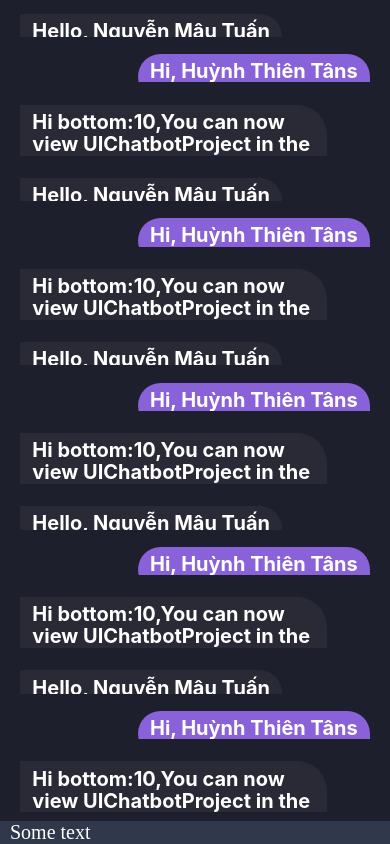
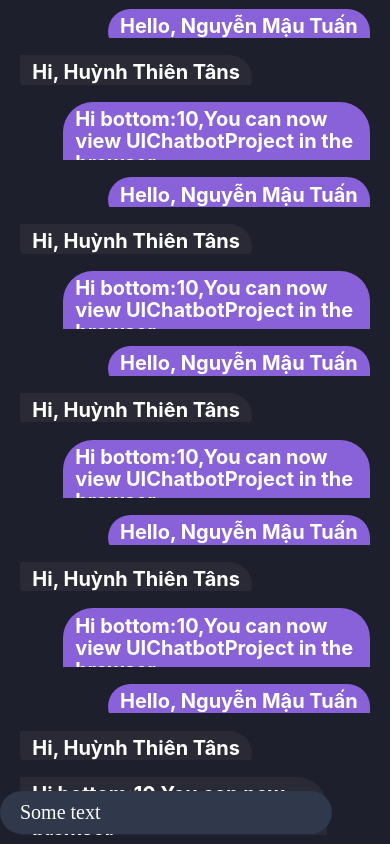
Before and after one commit to nguyentriencf/client-chatbot, a React Native app in the folder UIChatbotProject/: screen / in a window 390 px wide. Built offline with nearby package versions, Linux system fonts and the light colour scheme.

Commit message:
fix input message

```diff
--- a/UIChatbotProject/App.js
+++ b/UIChatbotProject/App.js
@@ -71,7 +71,7 @@ class App extends React.Component {
       text="Hi, Huỳnh Thiên Tâns"
       />
       <MessageBubble
-       mine
+      not_mine
       text="Hi bottom:10,You can now view UIChatbotProject in the browser"
       />
       </View>
--- a/UIChatbotProject/components/Input.js
+++ b/UIChatbotProject/components/Input.js
@@ -18,7 +18,7 @@ const pressed = ()=>{
 class Input extends React.Component {
   render(){
     return(
-        <View>
+        <View style={styles.container}>
           <Ionicons />
             <TextInput placeholder='Some text'
            style={styles.input}>
@@ -35,23 +35,20 @@ export default Input
 const styles = StyleSheet.create({
   container:{
     flexDirection:'row',
-    alignSelf:'center',
-    alignItems:'center',
+    alignSelf:'righgt',
+    alignItems:'right',
     width:'85%',
     position:'absolute',
     bottom:10,
     paddingHorizontal:20,
     paddingVertical:10,
-    borderRadius:30,
-    borderColor:'#ffffff'
+    borderRadius:60,
+    backgroundColor:'#30384B',
   },
   input: {
       fontFamily:'Montserrat_600SemiBold',
       fontSize:20,
-      paddingHorizontal:10,
       color:'white',
-      flex:2,
-      backgroundColor:'#30384B',
-
+      flex:1,
   }
 })
--- a/UIChatbotProject/components/MessageBubble.js
+++ b/UIChatbotProject/components/MessageBubble.js
@@ -29,7 +29,7 @@ class MessageBubble extends React.Component {
                 style={[
                     this.props.mine ? styles.cloudMine : styles.cloudNotMine,
                     {
-                        backgroundColor: this.props.mine ? '#2A2A37':'#8961D8'
+                        backgroundColor: this.props.mine ? '#8961D8':'#2A2A37'
                     }
                 ]}
                 >
@@ -77,16 +77,16 @@ const styles = StyleSheet.create({
         flexDirection: 'row',
         marginVertical: moderateScale(7,2),
     },
-    mine: {
+    not_mine: {
         marginLeft: 20,
     },
-    not_mine: {
+    mine: {
         alignSelf:'flex-end',
         marginRight:20
     },
-    cloudMine: {
-        top:5,
-        bottom:5,
+    cloudNotMine: {
+        // top:5,
+        // bottom:5,
         maxWidth: moderateScale(250,2),
         paddingHorizontal: moderateScale(10,2),
         paddingTop:moderateScale(5,2),
@@ -95,7 +95,7 @@ const styles = StyleSheet.create({
         borderBottomRightRadius:30,
         borderBottomLeftRadius:30,
     },
-    cloudNotMine: {
+    cloudMine: {
         maxWidth: moderateScale(250,2),
         paddingHorizontal: moderateScale(10,2),
         paddingTop:moderateScale(5,2),
@@ -135,5 +135,4 @@ const styles = StyleSheet.create({
     arrow_right: {
         right: moderateScale(-6,0.5)
     }
-
 })
```
